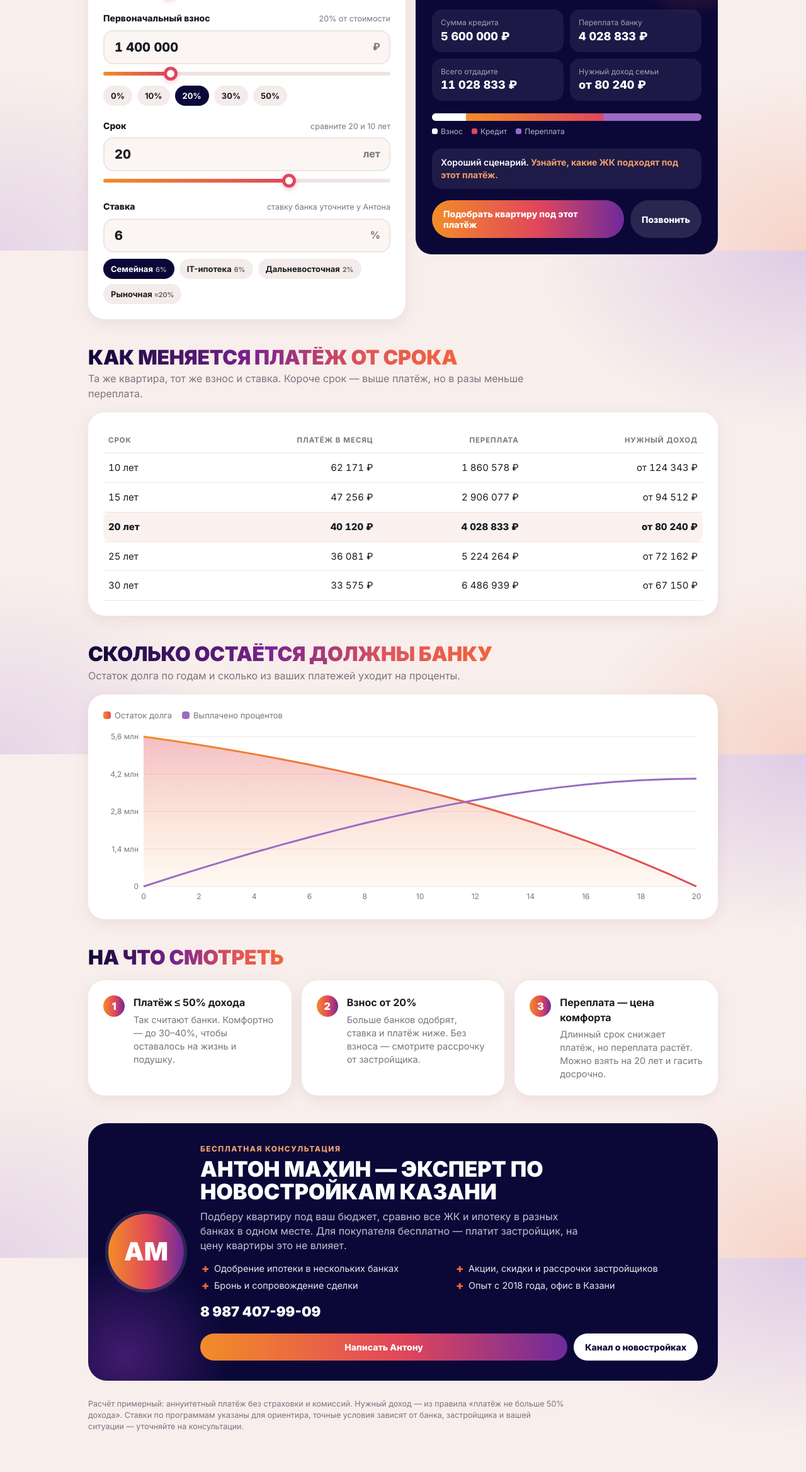
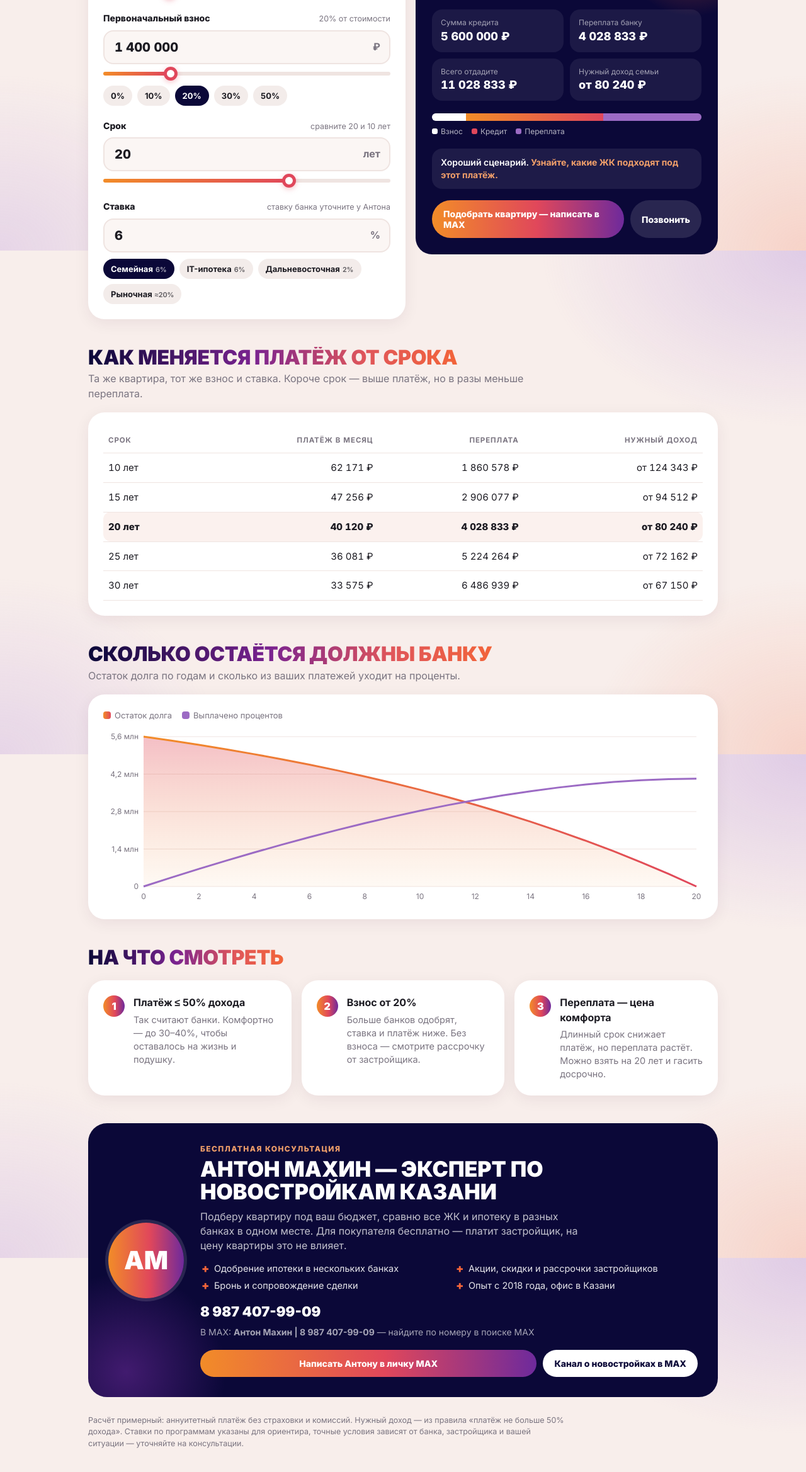
Before and after one commit to kazakovacreed-debug/razbory, a plain HTML site: page anton-ipoteka.html in a window 1280 px wide. Shown: the part 402-2740 px from the top of the page at 63% size. Drawn offline with Linux system fonts and the light colour scheme.

Commit message:
Update anton-ipoteka.html

```diff
--- a/anton-ipoteka.html
+++ b/anton-ipoteka.html
@@ -182,7 +182,7 @@
       <div class="barlg"><span><i style="background:#fff"></i>Взнос</span><span><i style="background:#E0475B"></i>Кредит</span><span><i style="background:#9C6BC4"></i>Переплата</span></div>
       <div class="verdict" id="r-verdict"></div>
       <div class="cta">
-        <a class="btn main" href="https://t.me/AntonNovostroy1" target="_blank" rel="noopener">Подобрать квартиру под этот платёж</a>
+        <a class="btn main maxdm" href="https://web.max.ru" target="_blank" rel="noopener">Подобрать квартиру — написать в MAX</a>
         <a class="btn ghost" href="tel:+79874079909">Позвонить</a>
       </div>
     </div>
@@ -224,9 +224,10 @@
         <li>Опыт с 2018 года, офис в Казани</li>
       </ul>
       <div class="phone"><a href="tel:+79874079909">8 987 407-99-09</a></div>
+      <p class="maxhint" style="margin:6px 0 0;font-size:14px;opacity:.85">В MAX: <b>Антон Махин | 8 987 407-99-09</b> — найдите по номеру в поиске MAX</p>
       <div class="cta">
-        <a class="btn main" href="https://t.me/AntonNovostroy1" target="_blank" rel="noopener">Написать Антону</a>
-        <a class="btn light" href="https://t.me/anton_novostroy" target="_blank" rel="noopener">Канал о новостройках</a>
+        <a class="btn main maxdm" href="https://web.max.ru" target="_blank" rel="noopener">Написать Антону в личку MAX</a>
+        <a class="btn light" href="https://max.ru/join/qw-YDFwCp5jdrjxwTHNbKOuo81XDAmM8N7G9sgGiArk" target="_blank" rel="noopener">Канал о новостройках в MAX</a>
       </div>
     </div>
   </section>
@@ -376,6 +377,12 @@ document.querySelectorAll("#rate-chips .chip").forEach((c) => c.addEventListener
 document.querySelector("#rate-chips .chip").classList.add("sel");
 sync();
 let rt; window.addEventListener("resize", () => { clearTimeout(rt); rt = setTimeout(drawChart, 150); });
+document.querySelectorAll('.maxdm').forEach(a=>a.addEventListener('click',()=>{
+  try{navigator.clipboard.writeText('+79874079909');}catch(e){}
+  let tip=a.parentNode.querySelector('.maxtip');
+  if(!tip){tip=document.createElement('div');tip.className='maxtip';tip.style.cssText='flex-basis:100%;width:100%;font-size:13px;margin-top:8px;opacity:.9';a.parentNode.appendChild(tip);}
+  tip.innerHTML='Номер Антона скопирован ✅ В MAX откройте поиск → вставьте <b>+7 987 407-99-09</b> (Антон Махин) → напишите «Квартира»';
+}));
 </script>
 </body>
 </html>
```
